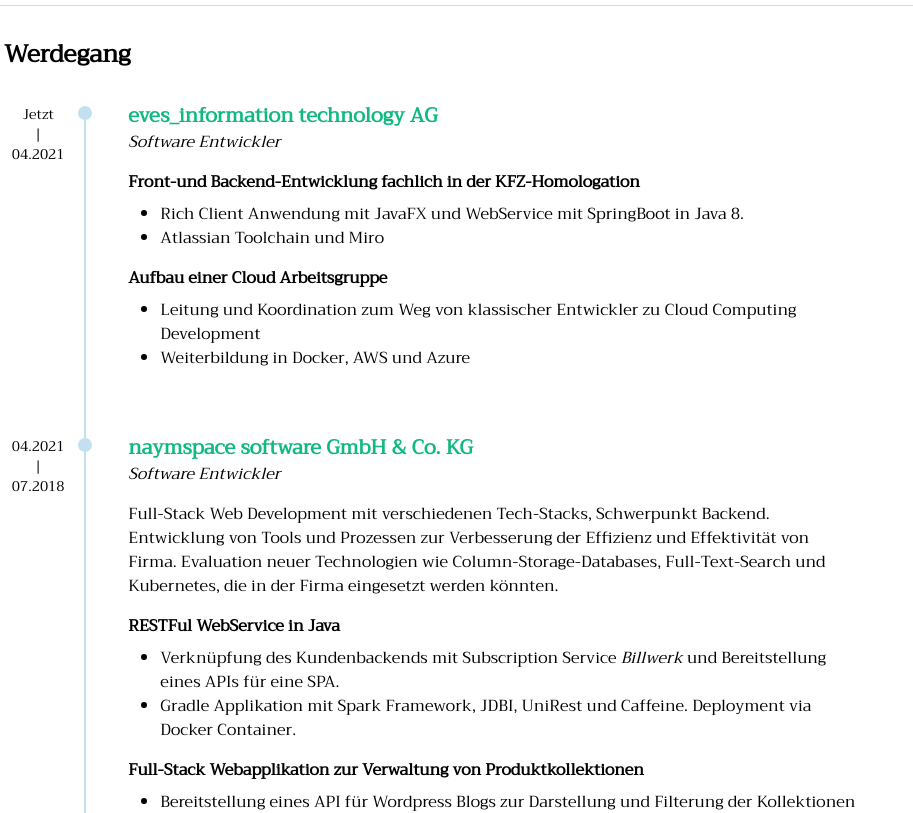
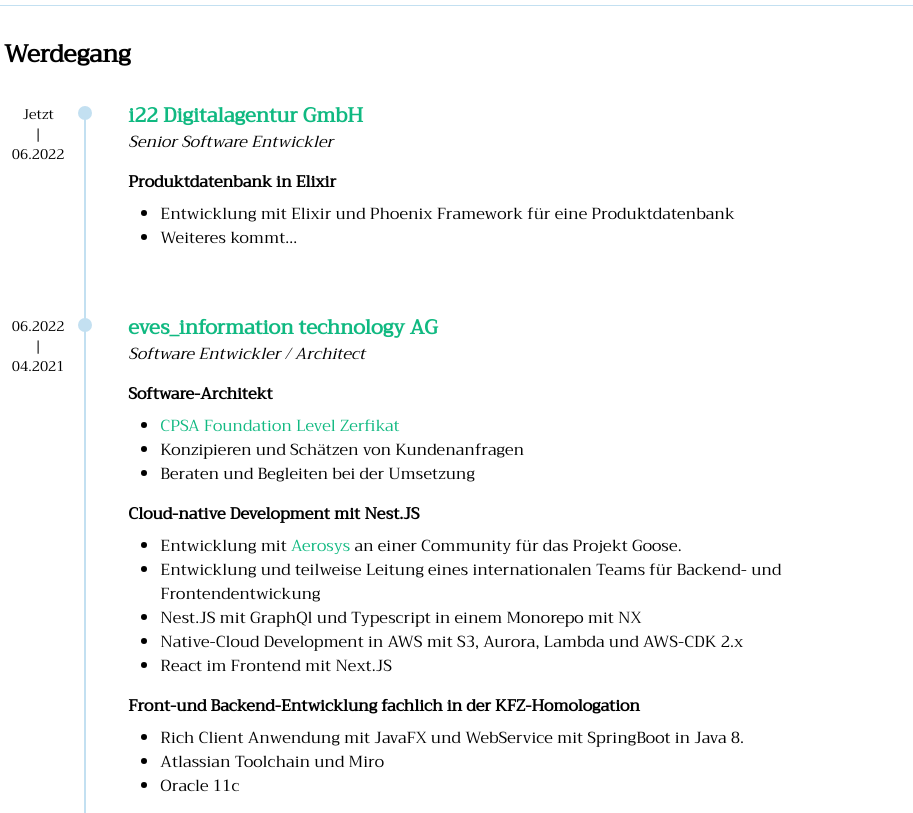
Before and after one commit to Meldanor/PersonalWebpage, a Nuxt app: page / in a window 1280 px wide. Shown: the part 3320-4133 px from the top of the page, without its empty margins (0-913 px from the left). Built offline with nearby package versions, Linux system fonts and the light colour scheme.

Commit message:
Update timeline

```diff
--- a/components/Timeline.vue
+++ b/components/Timeline.vue
@@ -4,18 +4,81 @@
       Werdegang
     </h3>
     <div class="relative mt-5 text-left">
-      <timeline-event start-date="04.2021" end-date="Jetzt">
+      <timeline-event start-date="06.2022" end-date="Jetzt">
+        <template #title>
+          <a target="_blank" rel="noreferrer" href="https://www.i22.de/">
+            i22 Digitalagentur GmbH
+          </a>
+        </template>
+        <template #sub-title>
+          Senior Software Entwickler
+        </template>
+        <template #description>
+          <div>
+            <h5>
+              Produktdatenbank in Elixir
+            </h5>
+            <ul>
+              <li>
+                Entwicklung mit Elixir und Phoenix Framework für eine Produktdatenbank
+              </li>
+              <li>
+                Weiteres kommt...
+              </li>
+            </ul>
+          </div>
+        </template>
+      </timeline-event>
+      <timeline-event start-date="04.2021" end-date="06.2022">
         <template #title>
           <a target="_blank" rel="noreferrer" href="https://eves.de/">
             eves_information technology AG
           </a>
         </template>
         <template #sub-title>
-          Software Entwickler
+          Software Entwickler / Architect
         </template>
         <template #description>
-          <p />
           <div>
+            <h5>
+              Software-Architekt
+            </h5>
+            <ul>
+              <li>
+                <a
+                  target="_blank"
+                  rel="noreferrer"
+                  href="https://www.isaqb.org/certifications/cpsa-certifications/cpsa-foundation-level/"
+                >CPSA Foundation Level Zerfikat</a>
+              </li>
+              <li>
+                Konzipieren und Schätzen von Kundenanfragen
+              </li>
+              <li>
+                Beraten und Begleiten bei der Umsetzung
+              </li>
+            </ul>
+            <h5>
+              Cloud-native Development mit Nest.JS
+            </h5>
+            <ul>
+              <li>
+                Entwicklung mit <a target="_blank" rel="noreferrer" href="https://aerosys.io/">Aerosys</a> an einer
+                Community für das Projekt Goose.
+              </li>
+              <li>
+                Entwicklung und teilweise Leitung eines internationalen Teams für Backend- und Frontendentwickung
+              </li>
+              <li>
+                Nest.JS mit GraphQl und Typescript in einem Monorepo mit NX
+              </li>
+              <li>
+                Native-Cloud Development in AWS mit S3, Aurora, Lambda und AWS-CDK 2.x
+              </li>
+              <li>
+                React im Frontend mit Next.JS
+              </li>
+            </ul>
             <h5>
               Front-und Backend-Entwicklung fachlich in der KFZ-Homologation
             </h5>
@@ -25,6 +88,9 @@
               </li>
               <li>
                 Atlassian Toolchain und Miro
+              </li>
+              <li>
+                Oracle 11c
               </li>
             </ul>
             <h5>
@@ -188,7 +254,8 @@
             Durchschnittsnote 2,2
           </p>
           <p>
-            Bachelorarbeit: Latenzverringerung bei der interaktiven Visualisierung von Simulationsdaten aus der Astronomie
+            Bachelorarbeit: Latenzverringerung bei der interaktiven Visualisierung von Simulationsdaten aus der
+            Astronomie
           </p>
         </template>
       </timeline-event>
```
Also changed, not shown: 1 other file (tests, documents, lock files or other folders).
